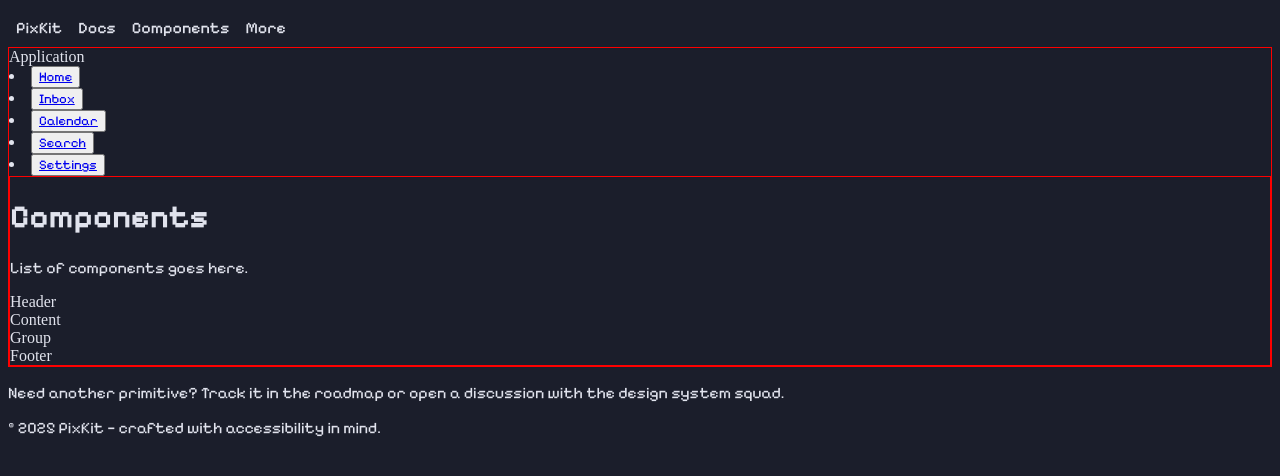
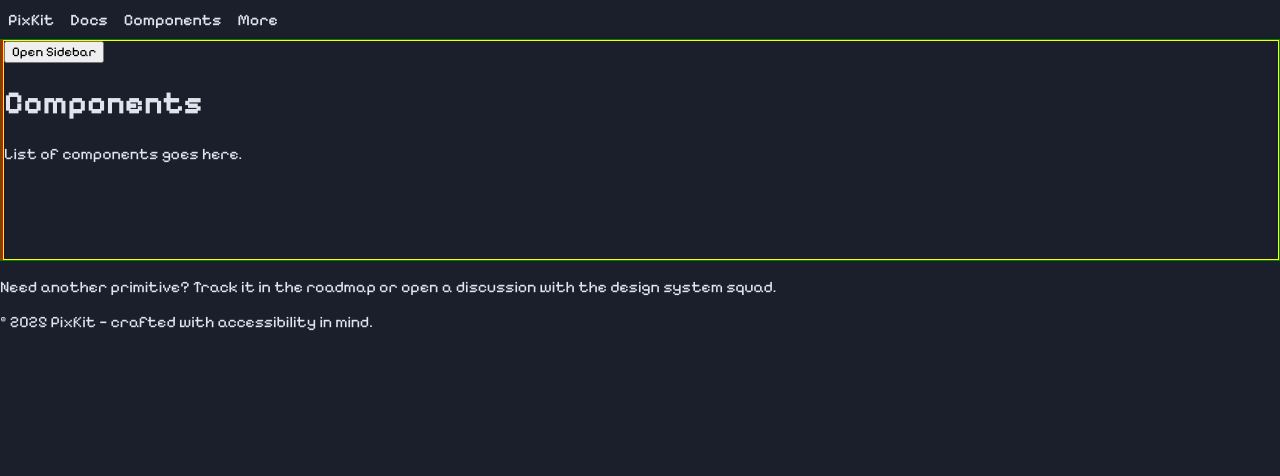
Before and after one commit to shayaqhmetov/pixkit, a React (Vite) app in the folder apps/web/: page /components in a window 1280 px wide. Shown: the top 476 px of the page. Built offline with nearby package versions, Linux system fonts and the light colour scheme.

Commit message:
Added: more functionality to Sidebar

```diff
--- a/apps/web/src/components/ComponentsLayout.tsx
+++ b/apps/web/src/components/ComponentsLayout.tsx
@@ -1,11 +1,12 @@
 import { AppSidebar } from './AppSidebar';
-import { SidebarProvider } from '@pixkit/react';
+import { SidebarProvider, SidebarTrigger } from '@pixkit/react';
 import { Outlet } from 'react-router-dom';
 
 export const ComponentsLayout = () => (
     <SidebarProvider>
       <AppSidebar />
       <main>
+        <SidebarTrigger>Open Sidebar</SidebarTrigger>
         <Outlet />
       </main>
     </SidebarProvider>
--- a/apps/web/src/pages/ComponentsPage.tsx
+++ b/apps/web/src/pages/ComponentsPage.tsx
@@ -1,17 +1,9 @@
 import { SidebarProvider, Sidebar, SidebarHeader, SidebarContent, SidebarGroup, SidebarFooter } from "@pixkit/react";
 export default function ComponentsPage() {
   return (
-    <SidebarProvider>
-      <div>
-        <h1>Components</h1>
-        <p>List of components goes here.</p>
-        <Sidebar>
-          <SidebarHeader>Header</SidebarHeader>
-          <SidebarContent>Content</SidebarContent>
-          <SidebarGroup>Group</SidebarGroup>
-          <SidebarFooter>Footer</SidebarFooter>
-        </Sidebar>
-      </div>
-    </SidebarProvider>
+    <div>
+      <h1>Components</h1>
+      <p>List of components goes here.</p>
+    </div>
   );
 }
--- a/packages/react/src/components/Sidebar.tsx
+++ b/packages/react/src/components/Sidebar.tsx
@@ -1,12 +1,47 @@
 import React from "react";
 
-export const SidebarProvider: React.FC<React.PropsWithChildren> = ({ children }) => {
-    return <div className="pix-sidebar-provider">{children}</div>;
+type SidebarContextValue = {
+    isOpen: boolean;
+    open: () => void;
+    close: () => void;
+    toggle: () => void;
 };
 
-export const Sidebar: React.FC<React.HTMLAttributes<HTMLElement>> = ({ className = '', ...props }) => (
-    <aside className={`pix-sidebar ${className}`} {...props} />
-);
+const SidebarContext = React.createContext<SidebarContextValue | null>(null);
+
+export const SidebarProvider: React.FC<React.PropsWithChildren> = ({ children }) => {
+    const [isOpen, setIsOpen] = React.useState(false);
+
+    const open = React.useCallback(() => setIsOpen(true), []);
+    const close = React.useCallback(() => setIsOpen(false), []);
+    const toggle = React.useCallback(() => {
+        setIsOpen((prev) => !prev);
+    }, []);
+
+    const value = React.useMemo(
+        () => ({
+            isOpen,
+            open,
+            close,
+            toggle,
+        }),
+        [isOpen, open, close, toggle]
+    );
+
+    return (
+        <SidebarContext.Provider value={value}>
+            <div className="pix-sidebar-provider">{children}</div>
+        </SidebarContext.Provider>
+    );
+};
+
+export const Sidebar: React.FC<React.HTMLAttributes<HTMLElement>> = ({ className = '', ...props }) => {
+    const context = React.useContext(SidebarContext);
+    const stateClass = context ? (context.isOpen ? 'open' : 'closed') : '';
+    const classes = ['pix-sidebar', stateClass, className].filter(Boolean).join(' ');
+
+    return <aside className={classes} {...props} />;
+};
 
 export const SidebarHeader: React.FC<React.HTMLAttributes<HTMLElement>> = ({ className = '', ...props }) => (
     <div className={`pix-sidebar-header ${className}`} {...props} />
@@ -43,3 +78,34 @@ export const SidebarMenuButton: React.FC<React.ButtonHTMLAttributes<HTMLButtonEl
 export const SidebarMenuItem: React.FC<React.LiHTMLAttributes<HTMLLIElement>> = ({ className = '', ...props }) => (
     <li className={`pix-sidebar-menu-item ${className}`} {...props} />
 );
+
+export const SidebarTrigger: React.FC<React.ButtonHTMLAttributes<HTMLButtonElement>> = ({
+    className = '',
+    onClick,
+    ['aria-pressed']: ariaPressedProp,
+    ...props
+}) => {
+    const context = React.useContext(SidebarContext);
+    const classes = ['pix-sidebar-trigger', className].filter(Boolean).join(' ');
+
+    const handleClick = (event: React.MouseEvent<HTMLButtonElement>) => {
+        onClick?.(event);
+        if (event.defaultPrevented) {
+            return;
+        }
+
+        context?.toggle();
+    };
+
+    const ariaPressed = context ? context.isOpen : ariaPressedProp;
+
+    return (
+        <button
+            type="button"
+            className={classes}
+            onClick={handleClick}
+            aria-pressed={ariaPressed ?? false}
+            {...props}
+        />
+    );
+};
--- a/packages/styles/src/index.css
+++ b/packages/styles/src/index.css
@@ -21,6 +21,7 @@ html,
 body {
     background: var(--bg);
     color: var(--fg);
+    margin: 0;
 }
 
 /* Примитивы */
--- a/packages/styles/src/sidebar.css
+++ b/packages/styles/src/sidebar.css
@@ -1,5 +1,28 @@
 @import './variables.css';
 
 .pix-sidebar-provider {
+  position: relative;
+  border: 1px solid green;
+  display: flex;
+}
+
+.pix-sidebar-provider .pix-sidebar {
   border: 1px solid red;
+  overflow: hidden;
+  width: 0px;
 }
+
+.pix-sidebar-provider > :not(.pix-sidebar) {
+  border: 1px solid yellow;
+  flex: 1;
+}
+
+.pix-sidebar.open {
+  width: 250px; /* Adjust the width as needed */
+  transition: width 0.3s ease;
+}
+
+.pix-sidebar.closed {
+  width: 0;
+  transition: width 0.3s ease;
+}
```
